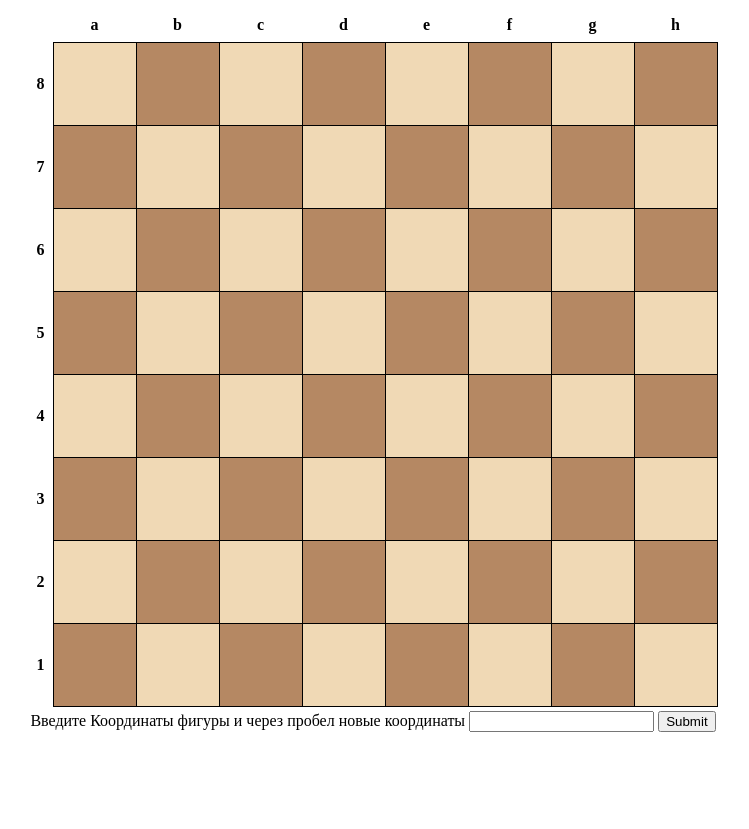
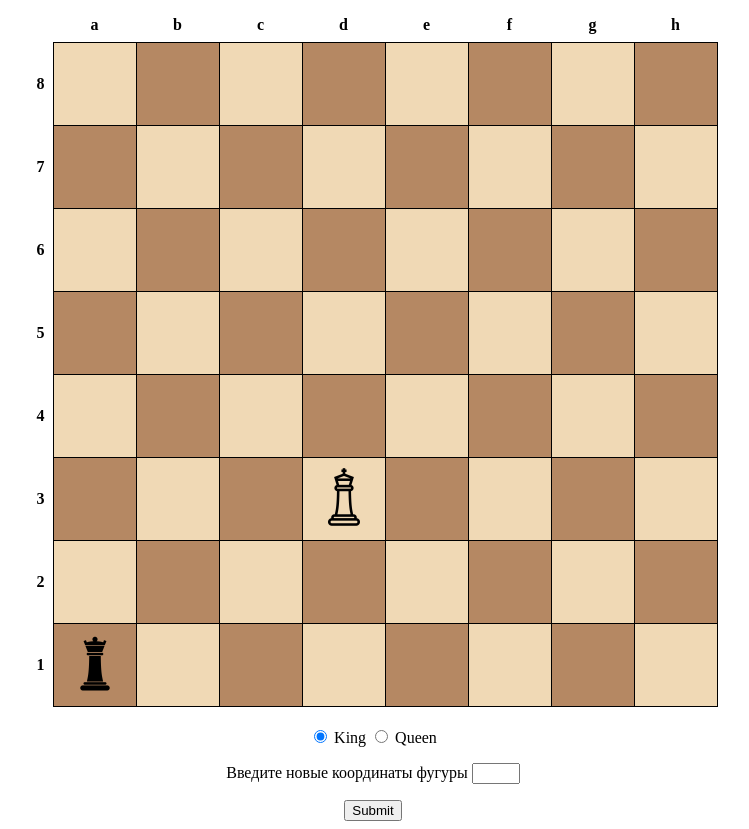
Before and after one commit to Aleksei-Matveev/AmastyTestPHP, a PHP site: page / in a window 1280 px wide. Shown: the whole page, without its empty margins (267-1016 px from the left). Before the commit the page ends 732 px from the top, so only its background shows below. Run offline with PHP 8.4, Linux system fonts and the light colour scheme; lists and menus that the app fills with data are empty.

Commit message:
refactoring

```diff
--- a/Task1/AbstractChessmen.php
+++ b/Task1/AbstractChessmen.php
@@ -5,16 +5,15 @@ abstract class AbstractChessmen implements IChessmen
     /**
      * @var string
      */
-    private $x;
+    protected $x;
     /**
      * @var string
      */
-    private $y;
+    protected $y;
 
-    public function getPosition():string
+    public function getPosition(): array
     {
-
-        return $this->x . $this->y;
+        return [$this->x, $this->y];
     }
     public function __construct(string $x, string $y)
     {
--- a/Task1/IChessmen.php
+++ b/Task1/IChessmen.php
@@ -1,5 +1,5 @@
 <?php
 interface IChessmen{
-    function move($x, $y);
+    function move(string $x, string $y);
     function getPosition();
 }
--- a/Task1/King.php
+++ b/Task1/King.php
@@ -6,9 +6,18 @@ class King extends AbstractChessmen{
      * @param $x
      * @param $y
      * @return mixed
+     * @throws Exception
      */
     function move($x, $y)
     {
-        $position = $this->getPosition();
+        if($x <1 or $x > 8 or $y < 1 or $y > 8) throw new Exception('Координаты за пределами доски');
+
+        if(abs($this->x - $x) <= 1 and abs($this->y - $y) <= 1){
+            $this->x = $x;
+            $this->y = $y;
+        }else
+            throw new Exception('Король так не может ходить');
+
+
     }
 }
--- a/Task1/Queen.php
+++ b/Task1/Queen.php
@@ -7,10 +7,16 @@ class Queen extends AbstractChessmen{
      * @param $x
      * @param $y
      * @return mixed
+     * @throws Exception
      */
     function move($x, $y)
     {
-        // TODO: Implement move() method.
+        if($x <1 or $x > 8 or $y < 1 or $y > 8) throw new Exception('Координаты за пределами доски');
+        if(abs($this->x-$x) <= 1 and abs($this->y-$y) <= 1 or $this->x == $x or $this->y == $y) {
+            $this->x = $x;
+            $this->y = $y;
+        }else
+            throw new Exception('Ладья так не может ходить');
     }
 
 }
--- a/Task1/css/style.css
+++ b/Task1/css/style.css
@@ -5,3 +5,4 @@
 .chess-board td { border: 1px solid; width: 5em; height: 5em; text-align: center; vertical-align: middle; }
 .chess-board .white { background: #f0d9b5; }
 .chess-board .black { background: #b58863; }
+.input_coordinate {width: 3em; align-content: center;}
--- a/Task1/index.php
+++ b/Task1/index.php
@@ -24,100 +24,108 @@
             </tr>
             <tr>
                 <th>8</th>
-                <td class="white" id="a8"></td>
-                <td class="black" id="b8"></td>
-                <td class="white" id="c8"></td>
-                <td class="black" id="d8"></td>
-                <td class="white" id="e8"></td>
-                <td class="black" id="f8"></td>
-                <td class="white" id="g8"></td>
-                <td class="black" id="h8"></td>
+                <td class="white" id="18"></td>
+                <td class="black" id="28"></td>
+                <td class="white" id="38"></td>
+                <td class="black" id="48"></td>
+                <td class="white" id="58"></td>
+                <td class="black" id="68"></td>
+                <td class="white" id="78"></td>
+                <td class="black" id="88"></td>
             </tr>
             <tr>
                 <th>7</th>
-                <td class="black" id="a7"></td>
-                <td class="white" id="b7"></td>
-                <td class="black" id="c7"></td>
-                <td class="white" id="d7"></td>
-                <td class="black" id="e7"></td>
-                <td class="white" id="f7"></td>
-                <td class="black" id="g7"></td>
-                <td class="white" id="h7"></td>
+                <td class="black" id="17"></td>
+                <td class="white" id="27"></td>
+                <td class="black" id="37"></td>
+                <td class="white" id="47"></td>
+                <td class="black" id="57"></td>
+                <td class="white" id="67"></td>
+                <td class="black" id="77"></td>
+                <td class="white" id="87"></td>
             </tr>
             <tr>
                 <th>6</th>
-                <td class="white" id="a6"></td>
-                <td class="black" id="b6"></td>
-                <td class="white" id="c6"></td>
-                <td class="black" id="d6"></td>
-                <td class="white" id="e6"></td>
-                <td class="black" id="f6"></td>
-                <td class="white" id="g6"></td>
-                <td class="black" id="h6"></td>
+                <td class="white" id="16"></td>
+                <td class="black" id="26"></td>
+                <td class="white" id="36"></td>
+                <td class="black" id="46"></td>
+                <td class="white" id="56"></td>
+                <td class="black" id="66"></td>
+                <td class="white" id="76"></td>
+                <td class="black" id="86"></td>
             </tr>
             <tr>
                 <th>5</th>
-                <td class="black" id="a5"></td>
-                <td class="white" id="b5"></td>
-                <td class="black" id="c5"></td>
-                <td class="white" id="d5"></td>
-                <td class="black" id="e5"></td>
-                <td class="white" id="f5"></td>
-                <td class="black" id="g5"></td>
-                <td class="white" id="h5"></td>
+                <td class="black" id="15"></td>
+                <td class="white" id="25"></td>
+                <td class="black" id="35"></td>
+                <td class="white" id="45"></td>
+                <td class="black" id="55"></td>
+                <td class="white" id="65"></td>
+                <td class="black" id="75"></td>
+                <td class="white" id="85"></td>
             </tr>
             <tr>
                 <th>4</th>
-                <td class="white" id="a4"></td>
-                <td class="black" id="b4"></td>
-                <td class="white" id="c4"></td>
-                <td class="black" id="d4"></td>
-                <td class="white" id="e4"></td>
-                <td class="black" id="f4"></td>
-                <td class="white" id="g4"></td>
-                <td class="black" id="h4"></td>
+                <td class="white" id="14"></td>
+                <td class="black" id="24"></td>
+                <td class="white" id="34"></td>
+                <td class="black" id="44"></td>
+                <td class="white" id="54"></td>
+                <td class="black" id="64"></td>
+                <td class="white" id="74"></td>
+                <td class="black" id="84"></td>
             </tr>
             <tr>
                 <th>3</th>
-                <td class="black" id="a3"></td>
-                <td class="white" id="b3"></td>
-                <td class="black" id="c3"></td>
-                <td class="white" id="d3"></td>
-                <td class="black" id="e3"></td>
-                <td class="white" id="f3"></td>
-                <td class="black" id="g3"></td>
-                <td class="white" id="h3"></td>
+                <td class="black" id="13"></td>
+                <td class="white" id="23"></td>
+                <td class="black" id="33"></td>
+                <td class="white" id="43"></td>
+                <td class="black" id="53"></td>
+                <td class="white" id="63"></td>
+                <td class="black" id="73"></td>
+                <td class="white" id="83"></td>
             </tr>
             <tr>
                 <th>2</th>
-                <td class="white" id="a2"></td>
-                <td class="black" id="b2"></td>
-                <td class="white" id="c2"></td>
-                <td class="black" id="d2"></td>
-                <td class="white" id="e2"></td>
-                <td class="black" id="f2"></td>
-                <td class="white" id="g2"></td>
-                <td class="black" id="h2"></td>
+                <td class="white" id="12"></td>
+                <td class="black" id="22"></td>
+                <td class="white" id="32"></td>
+                <td class="black" id="42"></td>
+                <td class="white" id="52"></td>
+                <td class="black" id="62"></td>
+                <td class="white" id="72"></td>
+                <td class="black" id="82"></td>
             </tr>
             <tr>
                 <th>1</th>
-                <td class="black" id="a1"></td>
-                <td class="white" id="b1"></td>
-                <td class="black" id="c1"></td>
-                <td class="white" id="d1"></td>
-                <td class="black" id="e1"></td>
-                <td class="white" id="f1"></td>
-                <td class="black" id="g1"></td>
-                <td class="white" id="h1"></td>
+                <td class="black" id="11"></td>
+                <td class="white" id="21"></td>
+                <td class="black" id="31"></td>
+                <td class="white" id="41"></td>
+                <td class="black" id="51"></td>
+                <td class="white" id="61"></td>
+                <td class="black" id="71"></td>
+                <td class="white" id="81"></td>
             </tr>
             </tbody>
         </table>
     </div>
     <div>
-        <form method="post" id="form_request" action="">
-            <label>Введите Координаты фигуры и через пробел новые координаты </label>
-            <input type="text" name="coord">
-            <input type="submit" id="btn">
+        <form method="post" id="form_request">
+            <p>
+                <input type="radio" name="figure" id="king" value="king" checked>
+                <label for="king">King</label>
+                <input type="radio" name="figure" id="queen" value="queen">
+                <label for="queen">Queen</label>
+            </p>
+            <p>
+                <label for="coordinateFigure">Введите новые координаты фугуры </label>
+                <input class="input_coordinate" type="text" id="coordinateFigure" name="coordinate">
+            </p>
+            <input type="submit" id="btn" maxlength="5">
         </form>
     </div>
 </div>
--- /dev/null
+++ b/Task1/test.php
@@ -0,0 +1,44 @@
+<?php
+require_once ('Queen.php');
+require_once ('King.php');
+
+session_start();
+
+if ($_SERVER['REQUEST_METHOD'] === "GET"){
+
+    if(isset($_SESSION)){
+        if(isset($_SESSION['queen']))
+            $queen = $_SESSION['queen'];
+        else {
+            $queen = new Queen('1', '1');
+            $_SESSION['queen'] = $queen;
+        }
+    }
+    if(isset($_SESSION['king']))
+        $king   = $_SESSION['king'];
+    else {
+        $king = new King('4', '3');
+        $_SESSION['king'] = $king;
+    }
+
+
+
+
+    $board= [
+    ['figure' => 'queen', 'coord' => convertCoordinateForChessBoard($queen)],
+        ['figure' => 'king', 'coord' => convertCoordinateForChessBoard($king)]
+    ];
+
+
+    echo json_encode($board);
+}
+
+
+
+
+function convertCoordinateForChessBoard(AbstractChessmen $figure):string{
+//    $q = ['a','b','c', 'd','e','f','g','h'];
+//    $arr = $figure->getPosition();
+//    return sprintf('%s%s', $q[$arr[0]-1], $arr[1]);
+    return implode('',$figure->getPosition());
+}
```
Also changed, not shown: Task1/Moving.php (added, +45 -0 lines), Task1/View.php (deleted, +0 -14 lines), Task1/js/main.js (+28 -17 lines).
